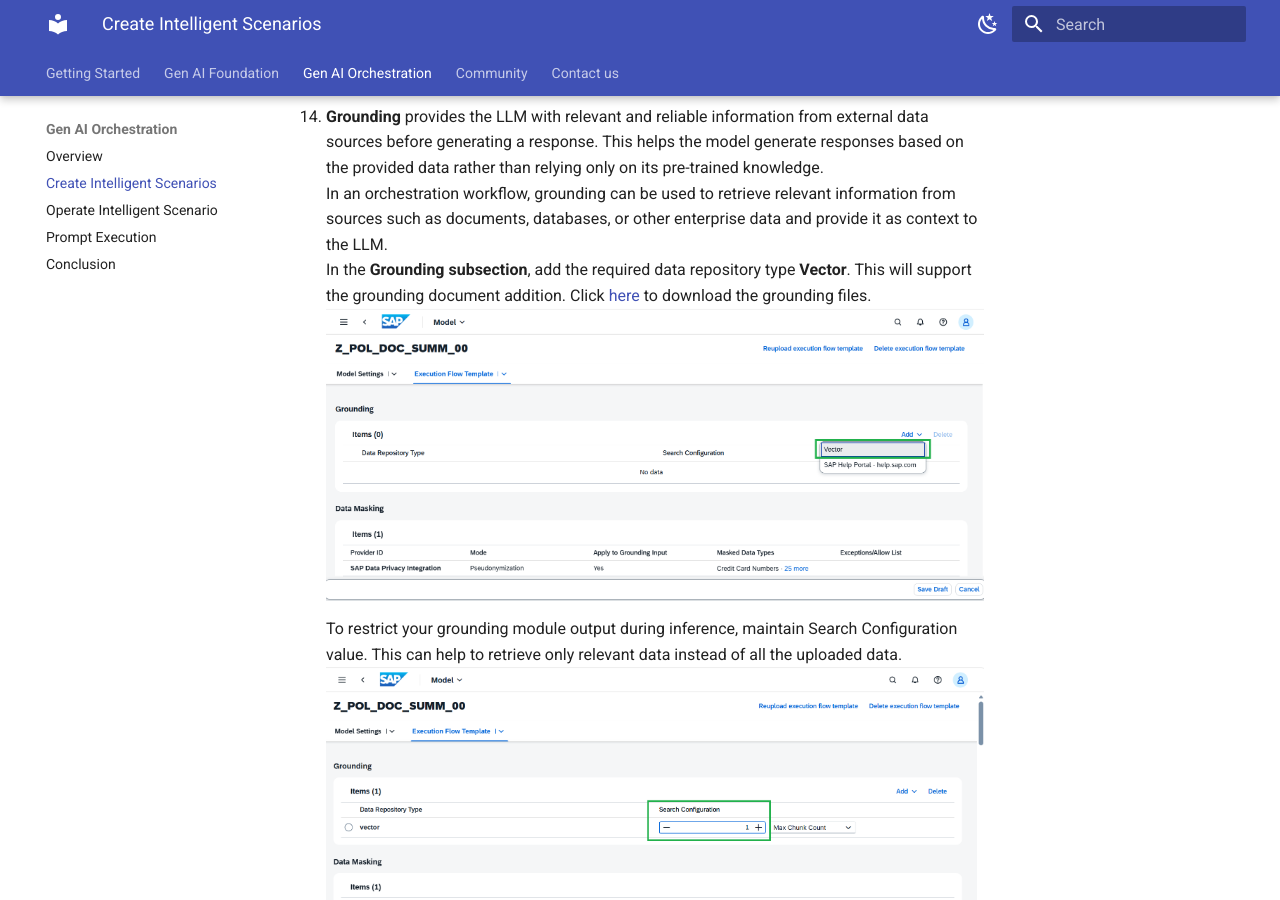
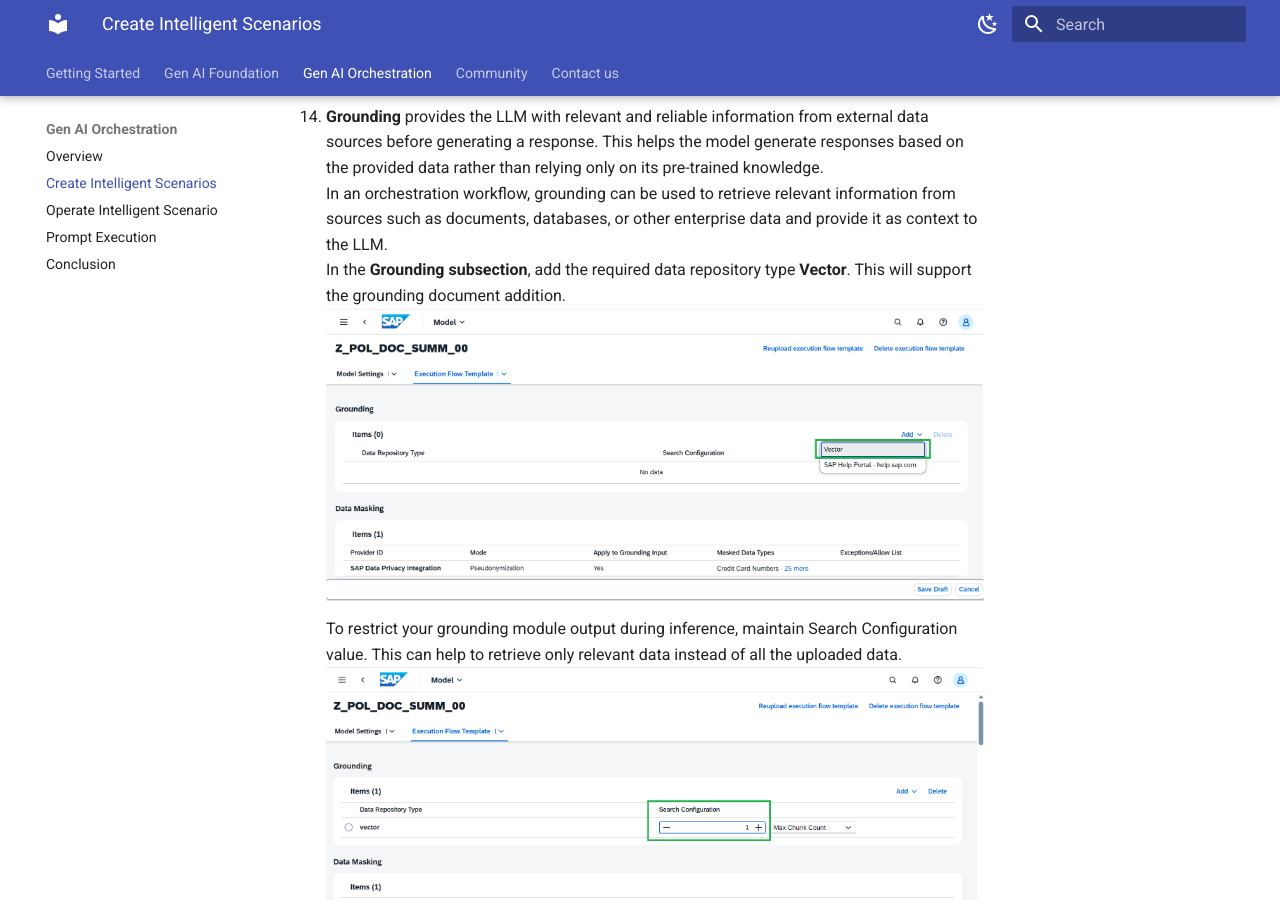
Before and after one commit to SAP-CLM-SL/ISLM, an MkDocs documentation site: the page built from docs/Integrate-AI-into-SAPS4HANA-with-ISLM/CreateIntelligentScenarios.md, in a window 1280 px wide and 900 px high, scrolled down 9051 px. Built offline with MkDocs 1.6.1 and Material for MkDocs 9.7.7, drawn with Linux system fonts in a browser that asks for light colours; some of the changed text lies outside the part shown.

```diff
--- a/docs/Integrate-AI-into-SAPS4HANA-with-ISLM/CreateIntelligentScenarios.md
+++ b/docs/Integrate-AI-into-SAPS4HANA-with-ISLM/CreateIntelligentScenarios.md
@@ -249,7 +249,7 @@
 
 14. **Grounding** provides the LLM with relevant and reliable information from external data sources before generating a response. This helps the model generate responses based on the provided data rather than relying only on its pre-trained knowledge. <br>
     In an orchestration workflow, grounding can be used to retrieve relevant information from sources such as documents, databases, or other enterprise data and provide it as context to the LLM.<br>
-    In the **Grounding subsection**, add the required data repository type **Vector**. This will support the grounding document addition. Click [here](https://github.com/SAP-CLM-SL/ISLM/raw/main/docs/Integrate-AI-into-SAPS4HANA-with-ISLM/GroundingFiles/Grounding%20files.zip) to download the grounding files. <br>
+    In the **Grounding subsection**, add the required data repository type **Vector**. This will support the grounding document addition. <br>
     ![Intelligent Scenarios](Integrate-AI-into-SAPS4HANA-with-ISLM/../IntelligentScenario/Vector.png) <br>
 
     To restrict your grounding module output during inference, maintain Search Configuration value. This can help to retrieve only relevant data instead of all the uploaded data.<br>
```
Also changed, not shown: other parts of docs/Integrate-AI-into-SAPS4HANA-with-ISLM/CreateIntelligentScenarios.md (+1 -1 lines), docs/Contactus/readme.md (+1 -1 lines).
